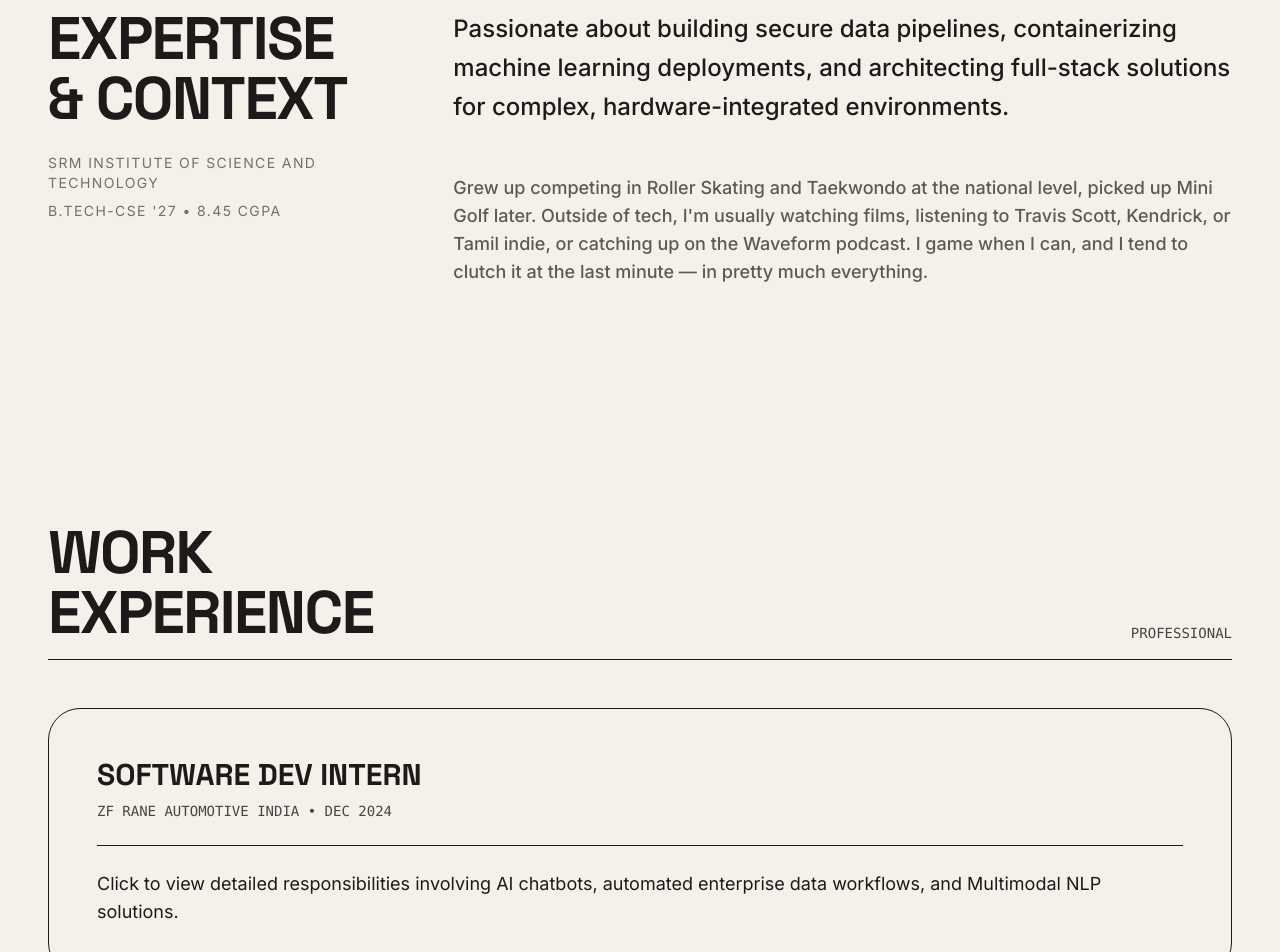
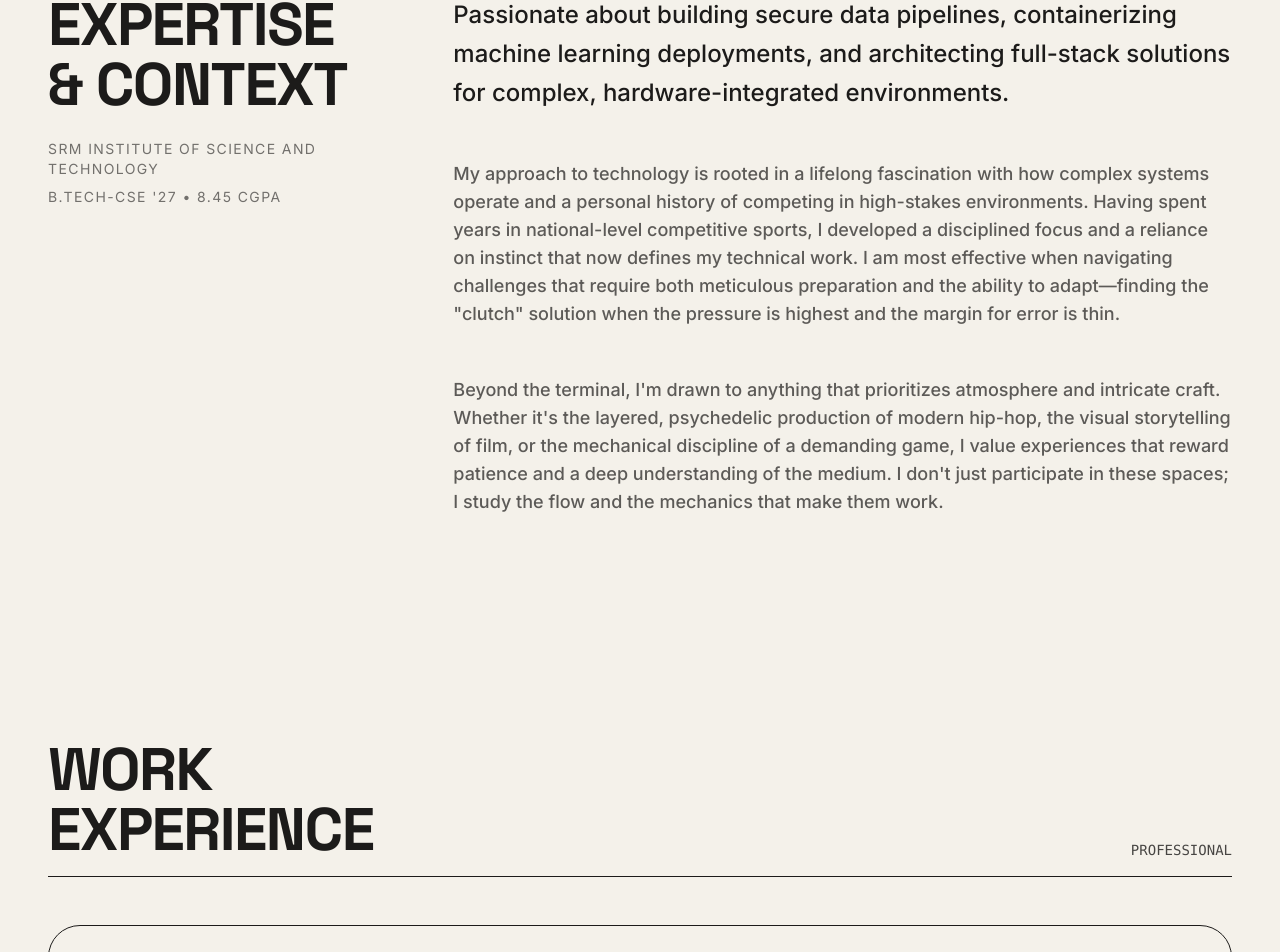
Before and after one commit to sharishsk20/sharishsk20.github.io, a React (Vite) app: page / in a window 1280 px wide. Shown: the part 933-1885 px from the top of the page. Built offline with nearby package versions, Linux system fonts and the light colour scheme.

Commit message:
Update about section with refined personal paragraph

```diff
--- a/src/App.tsx
+++ b/src/App.tsx
@@ -282,7 +282,10 @@ export default function App() {
                 Passionate about building secure data pipelines, containerizing machine learning deployments, and architecting full-stack solutions for complex, hardware-integrated environments.
               </p>
               <p className="opacity-70 text-lg">
-                Grew up competing in Roller Skating and Taekwondo at the national level, picked up Mini Golf later. Outside of tech, I'm usually watching films, listening to Travis Scott, Kendrick, or Tamil indie, or catching up on the Waveform podcast. I game when I can, and I tend to clutch it at the last minute — in pretty much everything.
+                My approach to technology is rooted in a lifelong fascination with how complex systems operate and a personal history of competing in high-stakes environments. Having spent years in national-level competitive sports, I developed a disciplined focus and a reliance on instinct that now defines my technical work. I am most effective when navigating challenges that require both meticulous preparation and the ability to adapt—finding the "clutch" solution when the pressure is highest and the margin for error is thin.
+              </p>
+              <p className="opacity-70 text-lg">
+                Beyond the terminal, I'm drawn to anything that prioritizes atmosphere and intricate craft. Whether it's the layered, psychedelic production of modern hip-hop, the visual storytelling of film, or the mechanical discipline of a demanding game, I value experiences that reward patience and a deep understanding of the medium. I don't just participate in these spaces; I study the flow and the mechanics that make them work.
               </p>
             </div>
           </div>
```
